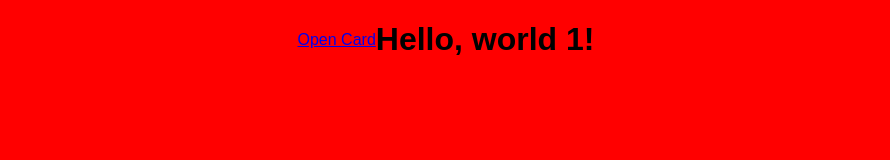
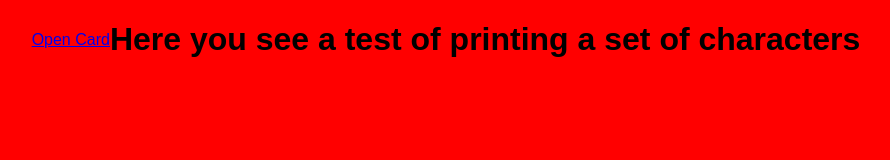
Before and after one commit to studentedamiani/ProgettoMarvelPWM, a website with bundled scripts: page public/index.html in a window 1280 px wide. Shown: the whole page, without its empty margins (194-1084 px from the left). Built offline with nearby package versions, Linux system fonts and the light colour scheme; no server answers.

Commit message:
Edit to index

```diff
--- a/public/index.html
+++ b/public/index.html
@@ -4,11 +4,11 @@
 		<meta charset="utf-8">
 		<meta name="viewport" content="width=device-width, initial-scale=1">
 		<link rel="stylesheet" href="/Css/style.css">
-		<title>Bootstrap demo</title>
+		<title>Index page</title>
 	</head>
 	<body>
 		<a href="card_template_test.html"> Open Card</a>
-		<h1>Hello, world 1!</h1>
+		<h1>Here you see a test of printing a set of characters</h1>
 		<div id="Qui_Characters">
 
 		</div>
```
